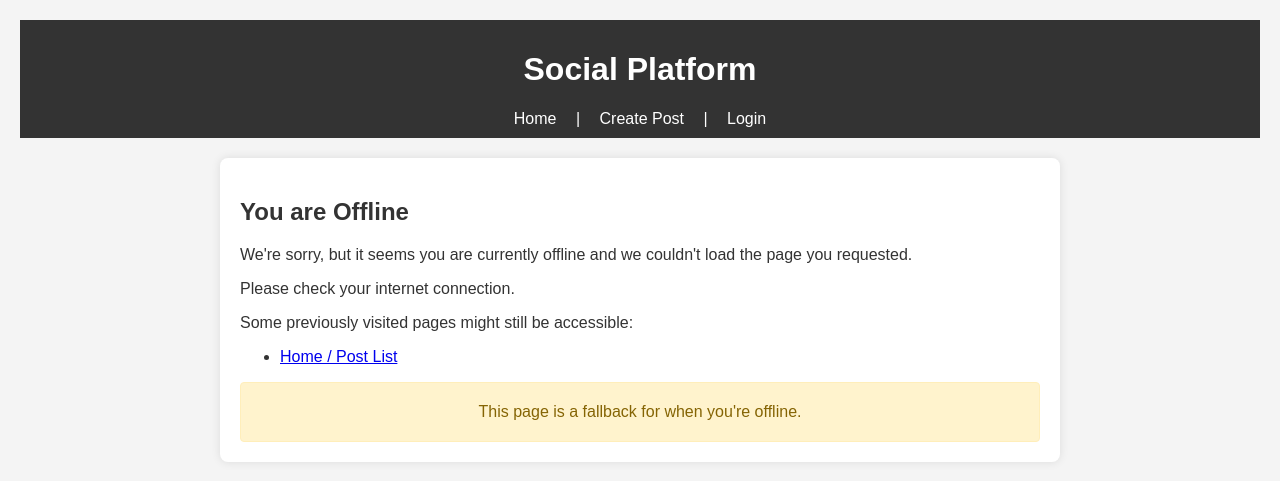
After one commit to GYFX35/codespaces-react, a Django app: page /offline/ in a window 1280 px wide. The commit adds this page. Shown: the top 481 px of the page. Run offline with Django 5.2, Linux system fonts and the light colour scheme.

Commit message:
feat: Implement basic PWA setup
Adds initial Progressive Web App (PWA) capabilities:
- Creates `manifest.json` with app name, icons (placeholders), start URL, display mode, and theme colors.
- Implements a basic service worker (`sw.js`) that caches core application shell URLs (homepage, create post, offline page, main JS, manifest) and employs a cache-first, then network strategy.
- Includes an offline fallback page (`offline.html`) served by a new Django view and URL.
- Links the manifest and registers the service worker in the `base.html` template.

```diff
--- a/openpage/templates/openpage/base.html
+++ b/openpage/templates/openpage/base.html
@@ -1,9 +1,15 @@
 <!DOCTYPE html>
 <html lang="en">
+{% load static %}
 <head>
     <meta charset="UTF-8">
     <meta name="viewport" content="width=device-width, initial-scale=1.0">
     <title>{% block title %}Social Platform{% endblock %}</title>
+
+    <!-- PWA Manifest and Theme Color -->
+    <link rel="manifest" href="{% static 'openpage/manifest.json' %}">
+    <meta name="theme-color" content="#333333"> <!-- Should match manifest.json theme_color -->
+
     <style>
         body { font-family: sans-serif; margin: 20px; background-color: #f4f4f4; color: #333; }
         header { background-color: #333; color: #fff; padding: 10px 0; text-align: center; }
@@ -53,5 +59,20 @@
         {% endblock %}
     </div>
 
+    <script>
+        if ('serviceWorker' in navigator) {
+            window.addEventListener('load', () => {
+                navigator.serviceWorker.register("{% static 'openpage/sw.js' %}")
+                    .then(registration => {
+                        console.log('Service Worker registered successfully with scope:', registration.scope);
+                    })
+                    .catch(error => {
+                        console.error('Service Worker registration failed:', error);
+                    });
+            });
+        } else {
+            console.log('Service Worker not supported in this browser.');
+        }
+    </script>
 </body>
 </html>
--- /dev/null
+++ b/openpage/templates/openpage/offline.html
@@ -0,0 +1,30 @@
+{% extends "openpage/base.html" %}
+{% load static %}
+
+{% block title %}Offline{% endblock %}
+
+{% block content %}
+    <h2>You are Offline</h2>
+    <p>We're sorry, but it seems you are currently offline and we couldn't load the page you requested.</p>
+    <p>Please check your internet connection.</p>
+
+    <p>Some previously visited pages might still be accessible:</p>
+    <ul>
+        <li><a href="{% url 'openpage:post_list' %}">Home / Post List</a></li>
+        {# Add links to other key pages if they are likely to be cached #}
+    </ul>
+
+    <style>
+        .offline-notice {
+            text-align: center;
+            padding: 20px;
+            background-color: #fff3cd;
+            border: 1px solid #ffeeba;
+            color: #856404;
+            border-radius: 4px;
+        }
+    </style>
+    <div class="offline-notice">
+        This page is a fallback for when you're offline.
+    </div>
+{% endblock %}
--- a/openpage/urls.py
+++ b/openpage/urls.py
@@ -7,4 +7,5 @@ urlpatterns = [
     path('', views.post_list_view, name='post_list'),
     path('post/create/', views.create_post_view, name='create_post'),
     path('post/<int:pk>/', views.post_detail_view, name='post_detail'),
+    path('offline/', views.offline_view, name='offline'),
 ]
--- a/openpage/views.py
+++ b/openpage/views.py
@@ -43,3 +43,6 @@ def post_list_view(request):
 def post_detail_view(request, pk):
     post = get_object_or_404(Post, pk=pk)
     return render(request, 'openpage/post_detail.html', {'post': post})
+
+def offline_view(request):
+    return render(request, 'openpage/offline.html')
```
Also changed, not shown: openpage/static/openpage/sw.js (added, +94 -0 lines), openpage/static/openpage/manifest.json (added).
